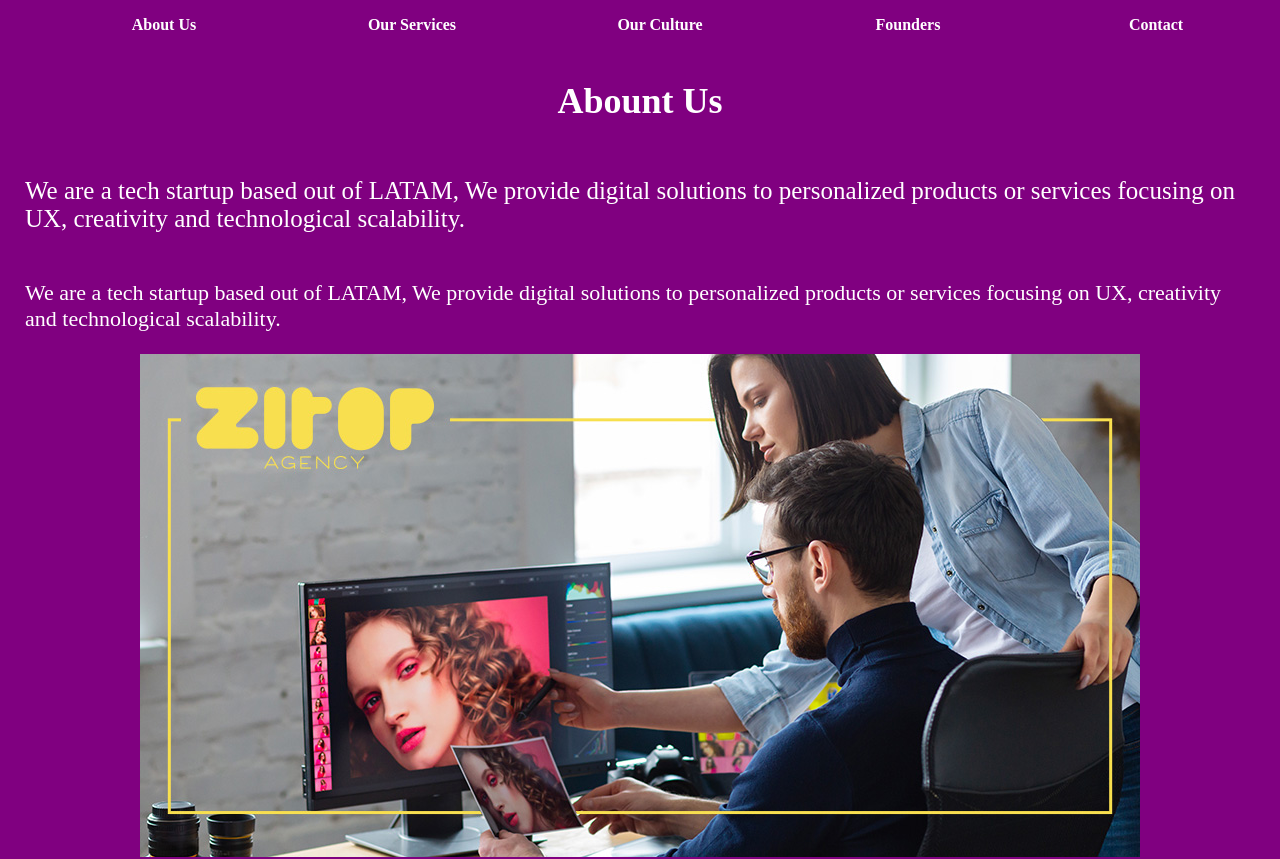
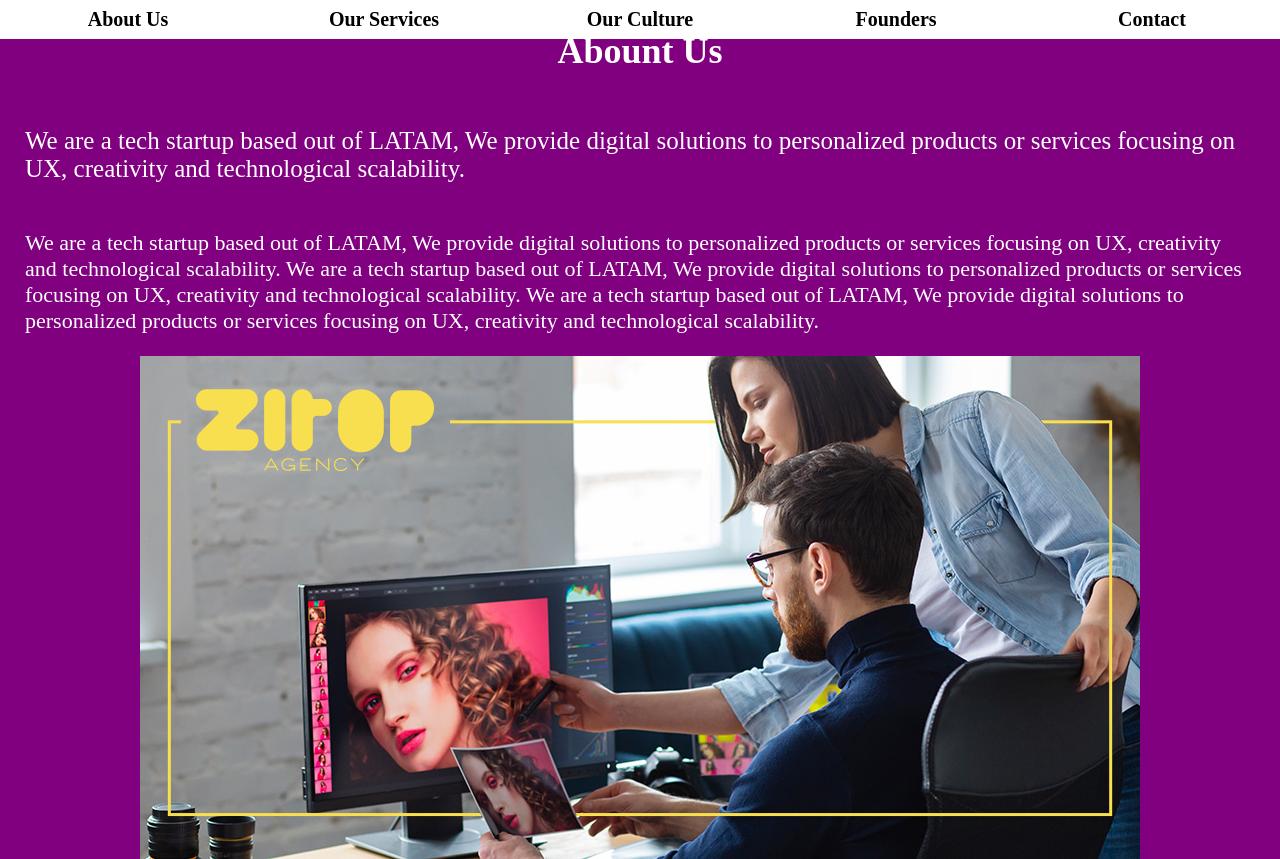
Before and after one commit to jbohorque13/zirop, a Gatsby site: page /abouts-us in a window 1280 px wide. Built offline with nearby package versions, Linux system fonts and the light colour scheme; Gatsby itself is replaced by a stand-in of ours.

Commit message:
show or hide bar menu

```diff
--- /dev/null
+++ b/src/common/components/Context.js
@@ -0,0 +1,3 @@
+import * as React from 'react';
+
+export default React.createContext(null);
--- a/src/common/components/HeaderMenu.js
+++ b/src/common/components/HeaderMenu.js
@@ -1,41 +1,28 @@
-import React from 'react';
-import styled from 'styled-components';
+import React, { useContext } from 'react';
+import { ItemList, List } from './styled/';
 import { Link } from "gatsby"
+import { linkStyles, listStyles, itemListStyles } from './styles';
+import Context from '../components/Context';
 
-const MenuContainer = styled.ul`
-    display: flex;
-    flex: 1;
-    padding: 8 0,
-    margin: 0;
-    padding: 8;
-`
-const MenuRow = styled.li`
-    display: flex;
-    flex: 1;
-    justify-content: center;
-    align-items: center;
-`
-const stylesLink = {
-    fontSize: 16,
-    color: '#fff',
-    fontWeight: 600,
-    textDecoration: 'none',
-}
+const HeaderMenu = (props) => {
+    const { pages } = props;
+    const value = useContext(Context);
+    if (value) {
+        return (
+            <List {...listStyles}>
+                {Object.keys(pages).map((element, key) => (
+                    <ItemList {...itemListStyles} key={`${pages[element]}${key}`}>
+                        <Link to={`/${element}`} style={linkStyles}>
+                            { pages[element] }
+                        </Link>
+                    </ItemList>
+                ))}
 
-const HeaderMenu = ({ pages }) => {
+            </List>
+        )
+    }
+    return null;
 
-    return (
-        <MenuContainer>
-            {Object.keys(pages).map((element, key) => (
-                <MenuRow key={`${pages[element]}${key}`}>
-                    <Link to={`/${element}`} style={stylesLink}>
-                        { pages[element] }
-                    </Link>
-                </MenuRow>
-            ))}
-
-        </MenuContainer>
-    )
 }
 
 export default HeaderMenu;
--- a/src/common/components/Layout.js
+++ b/src/common/components/Layout.js
@@ -1,6 +1,6 @@
-import React from 'react';
+import React, { useEffect, useState } from 'react';
 import { createGlobalStyle } from "styled-components"
-
+import Context from './Context';
 // styles
 const GlobalStyle = createGlobalStyle`
   body {
@@ -9,12 +9,29 @@ const GlobalStyle = createGlobalStyle`
   }
 `
 const Layout = ({ children }) => {
+    const [pageYOffset, setPageYOffset] = useState(window.pageYOffset);
+    const [showMenu, setShowMenu] = useState(true);
+
+    useEffect(() => {
+      const handleScroll = () => {
+        if (window.pageYOffset > pageYOffset) {
+          setShowMenu(false)
+        } else {
+          setShowMenu(true)
+        }
+        setPageYOffset(window.pageYOffset);
+      }
+      window.addEventListener('scroll', handleScroll);
+    });
+
     return (
-        <React.Fragment>
+        <Context.Provider value={showMenu}>
           <GlobalStyle theme="purple" />
           {children}
-        </React.Fragment>
+        </Context.Provider>
     )
 }
 
+
+
 export default Layout;
--- a/src/common/components/styled/index.js
+++ b/src/common/components/styled/index.js
@@ -31,3 +31,21 @@ export const Button = styled.button`
     border-color: ${props => (props.borderColor)};
     border-width: ${props => (props.borderWidth)};
 `
+export const List = styled.ul`
+    display: ${props => props.display};
+    flex: ${props => props.flex};
+    position: ${props => props.position};
+    left: 0;
+    right: 0;
+    background-color: ${props => props.backgroundColor};
+    padding: ${props => props.padding};
+    margin: ${props => props.margin};
+    padding: ${props => props.padding};
+`
+
+export const ItemList = styled.li`
+    display: ${props => props.display};
+    flex: ${props => props.flex};
+    justify-content: ${props => (props.justifyContent)};
+    align-items: ${props => (props.alignItems)};
+`
--- /dev/null
+++ b/src/common/components/styles.js
@@ -0,0 +1,22 @@
+export const linkStyles = {
+    fontSize: 20,
+    color: '#000',
+    fontWeight: 600,
+    textDecoration: 'none',
+}
+
+export const listStyles = {
+    display: 'flex',
+    backgroundColor: '#ffff',
+    position: 'fixed',
+    flex: '1',
+    padding: '8px 0',
+    margin: '0',
+}
+
+export const itemListStyles = {
+    display: 'flex',
+    flex: '1',
+    justifyContent: 'center',
+    alignItems: 'center',
+}
--- a/src/pages/abouts-us/index.js
+++ b/src/pages/abouts-us/index.js
@@ -17,7 +17,6 @@ const pages = {
 
 const Index5 = ({ props }) => {
   //console.log( 'dcs', ...{ ...section, fontSize: '42px'  });
-  console.log({ ...sectionStyles, fontSize: '40px'})
 
     return (
         <Layout>
@@ -34,6 +33,8 @@ const Index5 = ({ props }) => {
             </Text>
             <Text {...{ ...sectionStyles, fontSize: '22px'}}>
                We are a tech startup based out of LATAM, We provide digital solutions to personalized products or services focusing on UX, creativity and technological scalability.
+               We are a tech startup based out of LATAM, We provide digital solutions to personalized products or services focusing on UX, creativity and technological scalability.
+               We are a tech startup based out of LATAM, We provide digital solutions to personalized products or services focusing on UX, creativity and technological scalability.
             </Text>
             <StaticImage src="../../images/us.jpg" alt="....." />
           </SectionUI>
```
